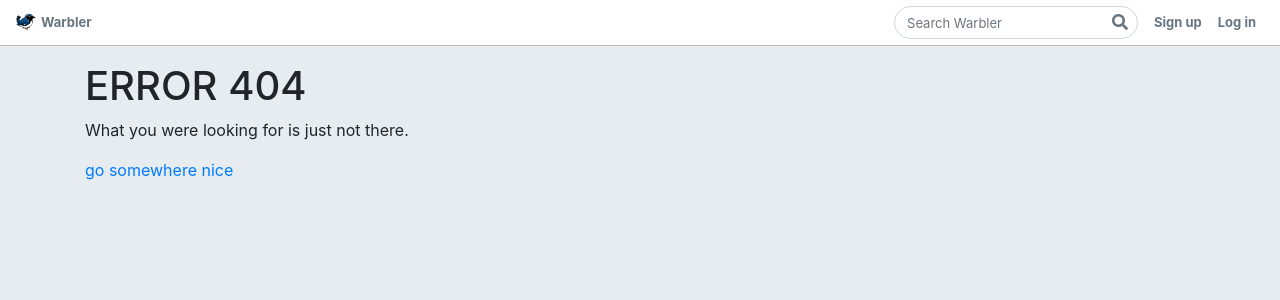
After one commit to kathythekat/warbler, a Flask app: page /users/ in a window 1280 px wide. The commit adds this page. Shown: the top 300 px of the page. Run offline with Flask 2, Linux system fonts and the light colour scheme; some libraries are stand-ins or nearby versions.

Commit message:
404 page and ajax for liking/unliking

```diff
--- a/app.py
+++ b/app.py
@@ -366,3 +366,8 @@ def add_header(response):
     # https://developer.mozilla.org/en-US/docs/Web/HTTP/Headers/Cache-Control
     response.cache_control.no_store = True
     return response
+
+
+@app.errorhandler(404)
+def error_handler404(e):
+    return render_template('404.html')
--- /dev/null
+++ b/static/warbler.js
@@ -0,0 +1,17 @@
+$heartIcon = $('.fa-heart')
+
+$heartIcon.on('click', async (evt) => {
+    let msgId = $(evt.target).data('msgid')
+    resp = await axios.post(`/messages/${msgId}/likes`)
+    toggleIcon($(evt.target))
+})
+
+function toggleIcon($icon) {
+    if($icon.hasClass('far')) {
+        $icon.removeClass('far')
+        $icon.addClass('fas')
+    } else {
+        $icon.removeClass('fas')
+        $icon.addClass('far')
+    }
+}
--- /dev/null
+++ b/templates/404.html
@@ -0,0 +1,8 @@
+{% extends 'base.html' %} {% block content %}
+<h1>ERROR 404</h1>
+<p>What you were looking for is just not there. </p
+><p
+  ><a href="/">go somewhere nice</a>
+
+  {% endblock %}</p
+>
--- a/templates/base.html
+++ b/templates/base.html
@@ -74,5 +74,8 @@
   {% endblock %}
 
 </div>
+
+<script src="https://unpkg.com/axios/dist/axios.js"></script>
+<script src="../static/warbler.js"></script>
 </body>
 </html>
```
Also changed, not shown: templates/home.html (+8 -8 lines).
